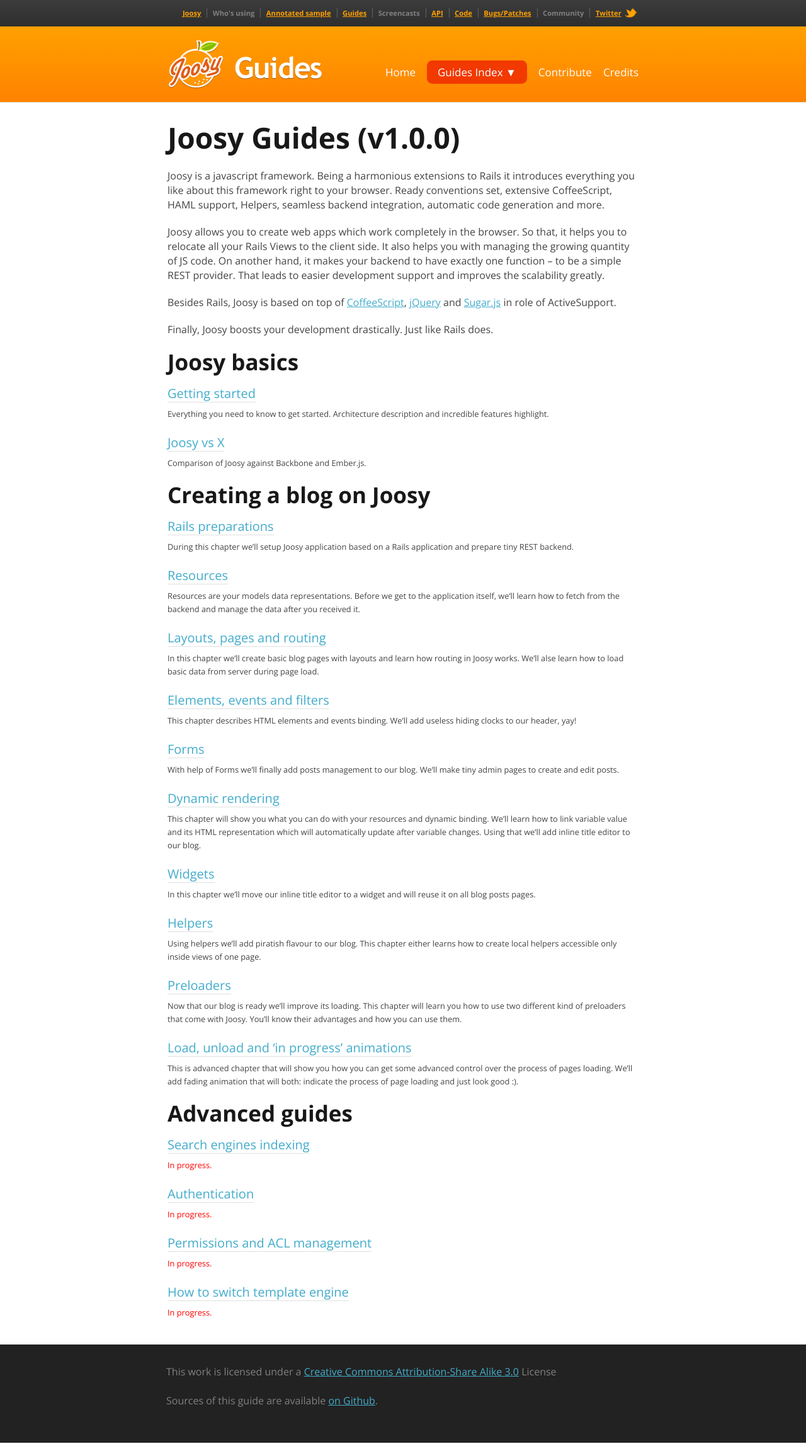
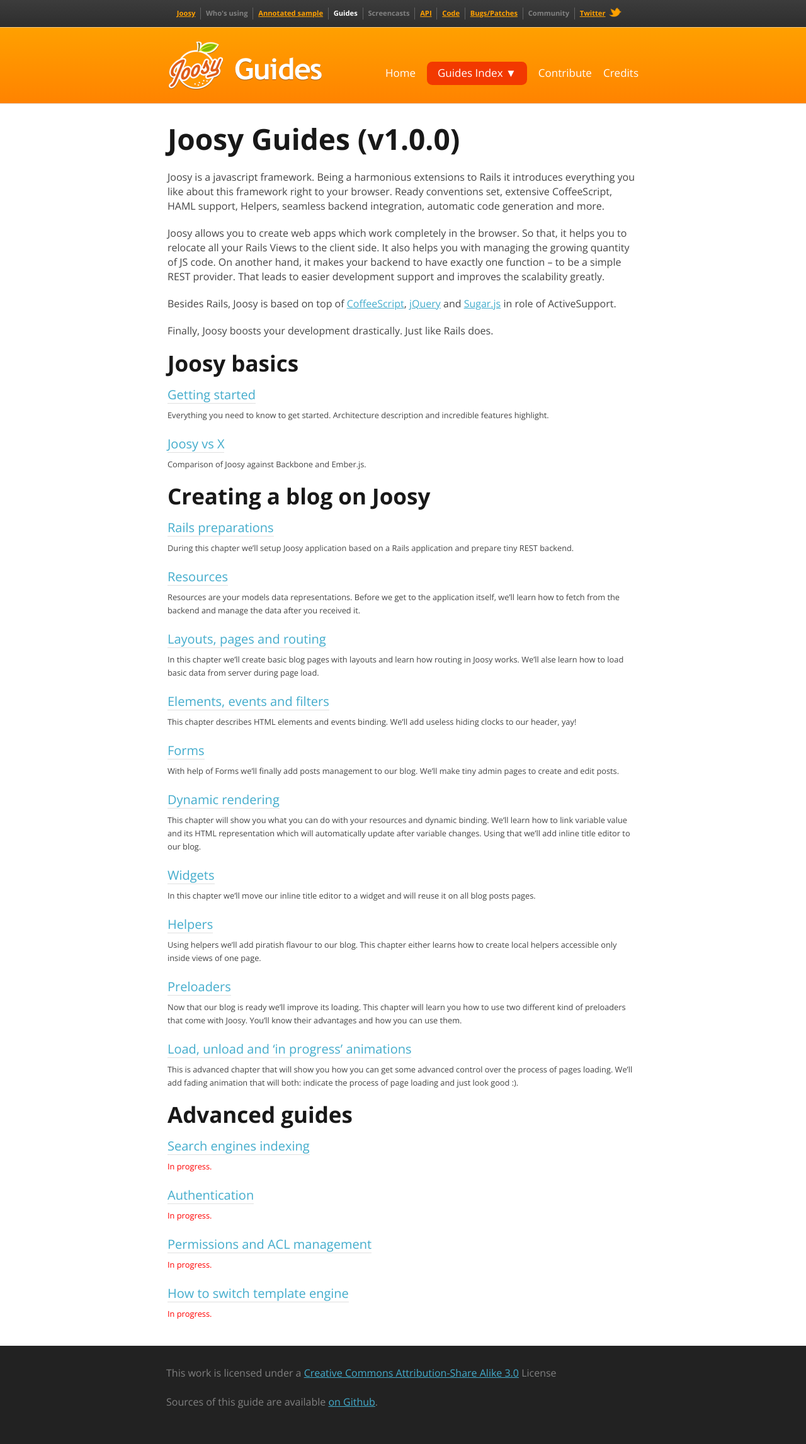
Before and after one commit to joosy/guides, a Jekyll site: the page built from index.md, in a window 1280 px wide. Shown: the whole page at 63% size. Built offline with Jekyll 4.4.1, drawn with Linux system fonts in a browser that asks for light colours; comment, search, counter and statistics services are not loaded.

Commit message:
black menu update

```diff
--- a/_layouts/default.html
+++ b/_layouts/default.html
@@ -20,27 +20,29 @@
     </script>
   </head>
   <body>
-    <section class="topbar">
-      <div class="container">
-        <div class="sixteen columns">
-          <ul>
-            <li><a href="http://joosy.ws">Joosy</a></li>
-            <li><a href="#" class="disabled">Who's using</a></li>
-            <li><a href="http://sample.joosy.ws">Annotated sample</a></li>
-            <li><a href="http://guides.joosy.ws">Guides</a></li>
-            <li><a href="#" class="disabled">Screencasts</a></li>
-            <li><a href="http://api.joosy.ws">API</a></li>
-            <li><a href="http://github.com/roundlake/joosy">Code</a></li>
-            <li><a href="http://github.com/roundlake/joosy/issues">Bugs/Patches</a></li>
-            <li><a href="#" class="disabled">Community</a></li>
-            <li class="twitter">
-                <a href="http://twitter.com/joosy_web">Twitter</a>
-                <img src="img/twit_sign_orange.png" alt="">
-            </li>
-          </ul>
-        </div>
-      </div>
-     </section>
+     <div class="topbar">
+       <div class="topbar_wrap">
+         <table cellpadding="0" cellspacing="0">
+		   <tbody>
+		     <tr>
+			   <td><a href="http://joosy.ws">Joosy</a></td>
+			   <td class="disabled"><a href="#" >Who's using</a></td>
+  			   <td><a href="http://sample.joosy.ws">Annotated sample</a></td>
+			   <td class="active"><a href="http://guides.joosy.ws">Guides</a></td>
+			   <td class="disabled"><a href="#" >Screencasts</a></td>
+			   <td><a href="http://api.joosy.ws">API</a></td>
+			   <td><a href="http://github.com/roundlake/joosy">Code</a></td>
+			   <td><a href="http://github.com/roundlake/joosy/issues">Bugs/Patches</a></td>
+			   <td  class="disabled"><a href="#">Community</a></td>
+			   <td class="twitter">
+  			     <a href="http://twitter.com/joosy_web">Twitter</a>
+			     <img src="img/twit_sign_orange.png" alt="">
+			   </td>
+		     </tr>
+		   </tbody>
+	     </table>
+       </div>
+     </div>
      <header>
       <div class="container">
         <div class="six columns">
--- a/css/styles.css
+++ b/css/styles.css
@@ -51,7 +51,7 @@
   margin-top: 2em;
   font-size: 17px;
 }
-
+/*
 section.topbar {
   background: #3c3c3c;
   background: linear-gradient(#3c3c3c, #2a2a2a);
@@ -80,6 +80,72 @@
 
 section.topbar li:last-child {
   border-right: none;
+}
+*/
+
+
+.topbar {
+  background: #3c3c3c;
+  background: -moz-linear-gradient(#3C3C3C, #2A2A2A) repeat scroll 0 0 transparent;
+  background-image:-webkit-linear-gradient(top, #3C3C3C, #2A2A2A);
+  padding-top: .8em;
+  margin-bottom: -1em;
+  font-size: .7em;
+  text-align: center;
+  height: 4em;
+
+}
+.topbar .topbar_wrap {
+  width:734px;
+  margin: 3px auto 0;
+}
+.twitter {
+  border-right: 0px solid #000000;
+}
+  .topbar .twitter img {
+    height: 17px;
+    margin-left: 26px;
+    position: absolute;
+    top: 11px;
+    width: 21px;
+  }
+
+.topbar a {
+   color: #ffa000;
+  font-weight: bold;
+  display: block;
+  margin-top:-4px;
+  position: relative;
+  top: 1px;
+}
+
+.topbar td.disabled a{
+  color: gray;
+  text-decoration: none;
+  font-weight: bold;
+}
+.topbar td.active a {
+  color: white;
+  text-decoration: none;
+  font-weight: bold;
+}
+
+.topbar td {
+  margin: 0;
+  padding: 0 0.7em;
+  border-right: .1em solid #626262;
+}
+
+.topbar td:last-child {
+  border-right: none;
+}
+
+.topbar .container {
+  width: 734px !important;
+}
+
+header {
+	border-top:#ffcf80 1px solid;
 }
 
 header .nav li, section.topbar li {
@@ -428,10 +494,3 @@
 .container section.row .sixteen.columns {
     min-height: 35.99em;
 }
-.twitter img {
-  height: 17px;
-  margin-left: 5px;
-  margin-top: 3px;
-  position: absolute;
-  width: 21px;
-}
```
